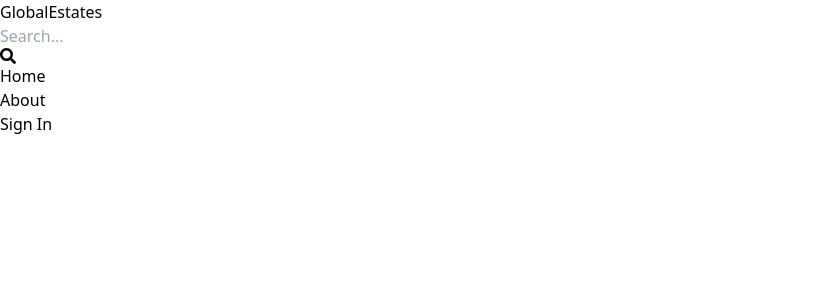
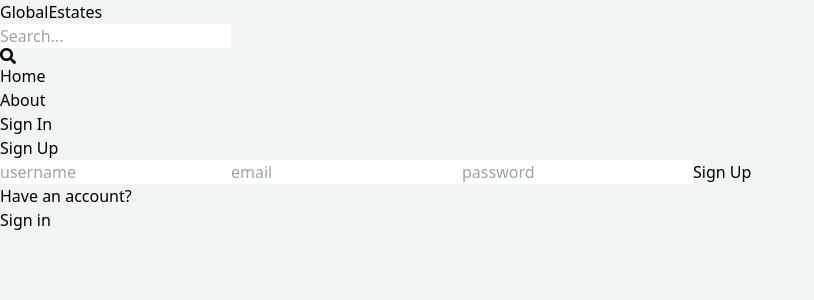
Before and after one commit to Pk22012003/mern-esatate, a React (Vite) app in the folder client/: page /sign-up in a window 1280 px wide. Shown: the top 300 px of the page, without its empty margins (0-814 px from the left). Built offline with nearby package versions, Linux system fonts and the light colour scheme.

Commit message:
complete sign up page ui

```diff
--- a/client/src/index.css
+++ b/client/src/index.css
@@ -1,3 +1,7 @@
 @tailwind base;
 @tailwind components;
 @tailwind utilities;
+
+body{
+    background-color: rgb(241,245,241);
+}
--- a/client/src/pages/SignUp.jsx
+++ b/client/src/pages/SignUp.jsx
@@ -1,9 +1,22 @@
-import React from 'react'
+import {Link} from 'react-router-dom';
 
 export default function SignUp() {
   return (
-    <div>
+    <div className='p-3 max-w-lg mx-auto'>
+      <h1 className='text-3xl text-center font-semibold my-7'>Sign Up </h1>
+      <form className='flex flex-col gap-4'>
+        <input type='text' placeholder='username' className='border p-3 rounded-lg' id='username'/>
+        <input type='text' placeholder='email' className='border p-3 rounded-lg' id='email'/>
+        <input type='password' placeholder='password' className='border p-3 rounded-lg' id='password'/>
+        <button className='bg-slate-700 text-white p-3 rounded-lg uppercase hover:opacity-95 disabled:opacity-80'>Sign Up</button>
 
+      </form>
+      <div className='flex gap-2 mt-5'>
+        <p>Have an account?</p>
+        <Link>
+        <span className='text-blue-700'>Sign in</span>
+        </Link>
+      </div>
     </div>
   )
 }
```
